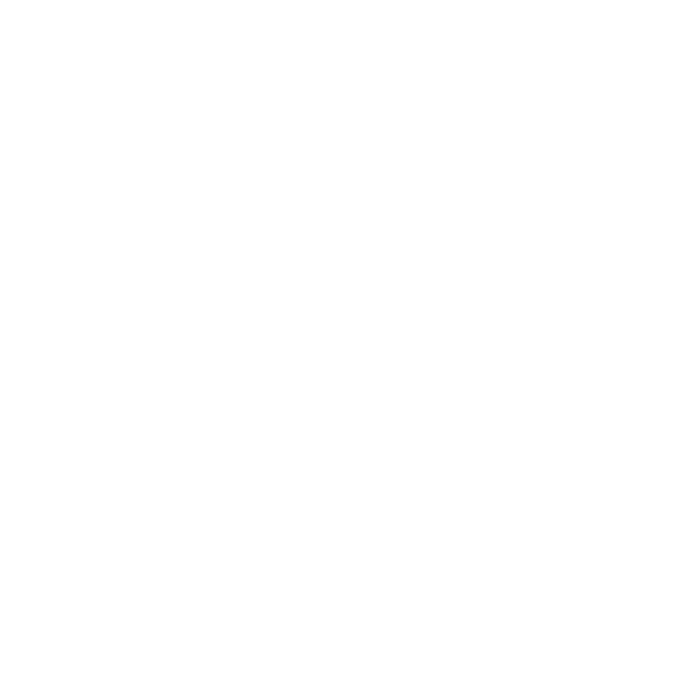
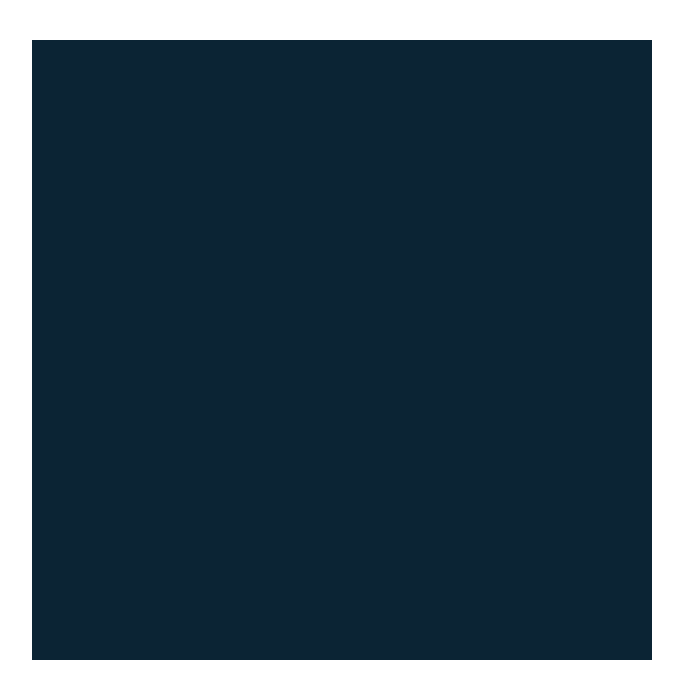
Before and after one commit to PJMantoss/tenzies_game, a React (Create React App) app: page / in a window 1280 px wide. Shown: the top 698 px of the page, without its empty margins (298-981 px from the left). Built offline with nearby package versions, Linux system fonts and the light colour scheme.

Commit message:
update App

```diff
--- a/src/App.css
+++ b/src/App.css
@@ -1,3 +1,7 @@
 .App {
+  width: 620px;
+  height: 620px;
   text-align: center;
+  background: #0b2434;
+  margin: 40px auto;
 }
```
